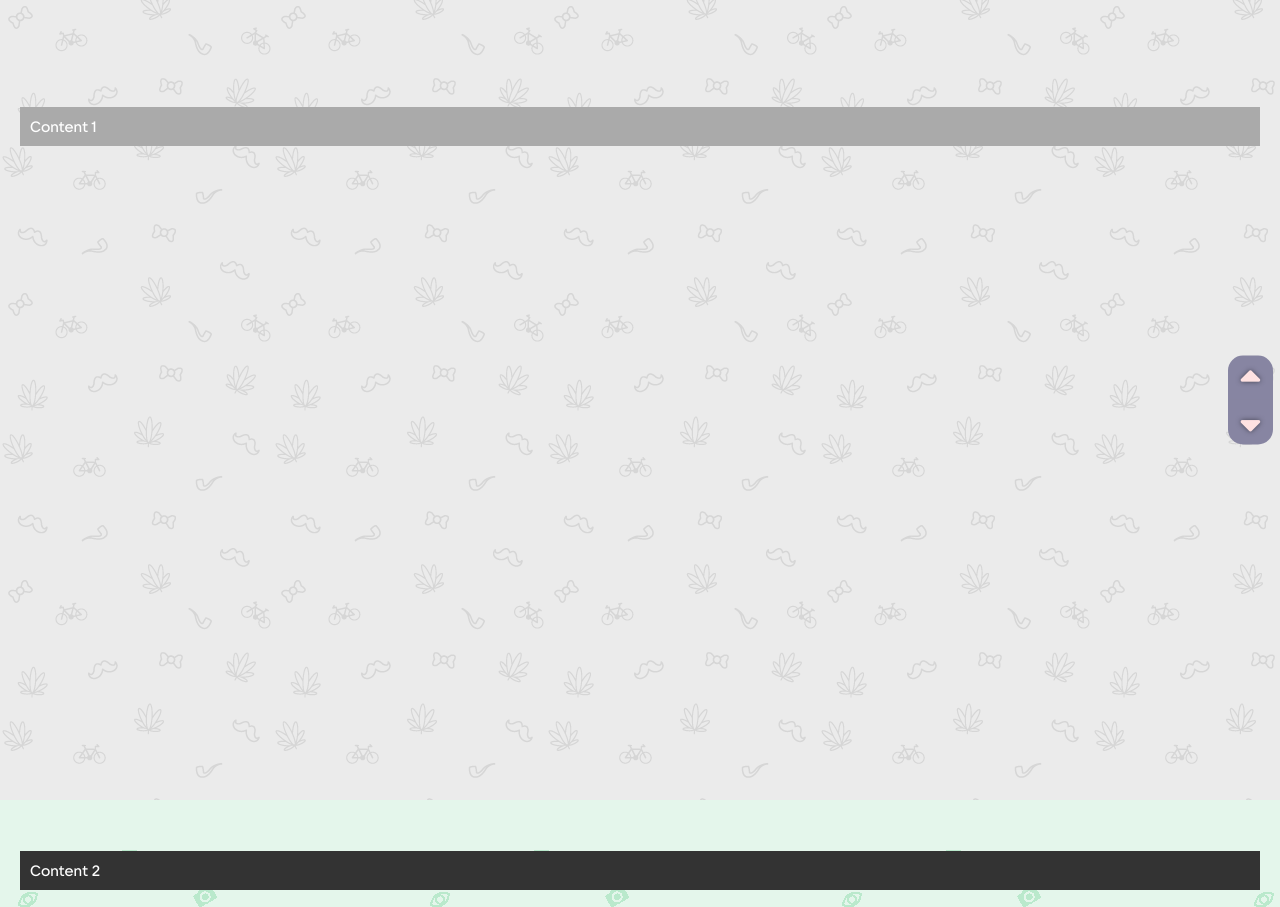
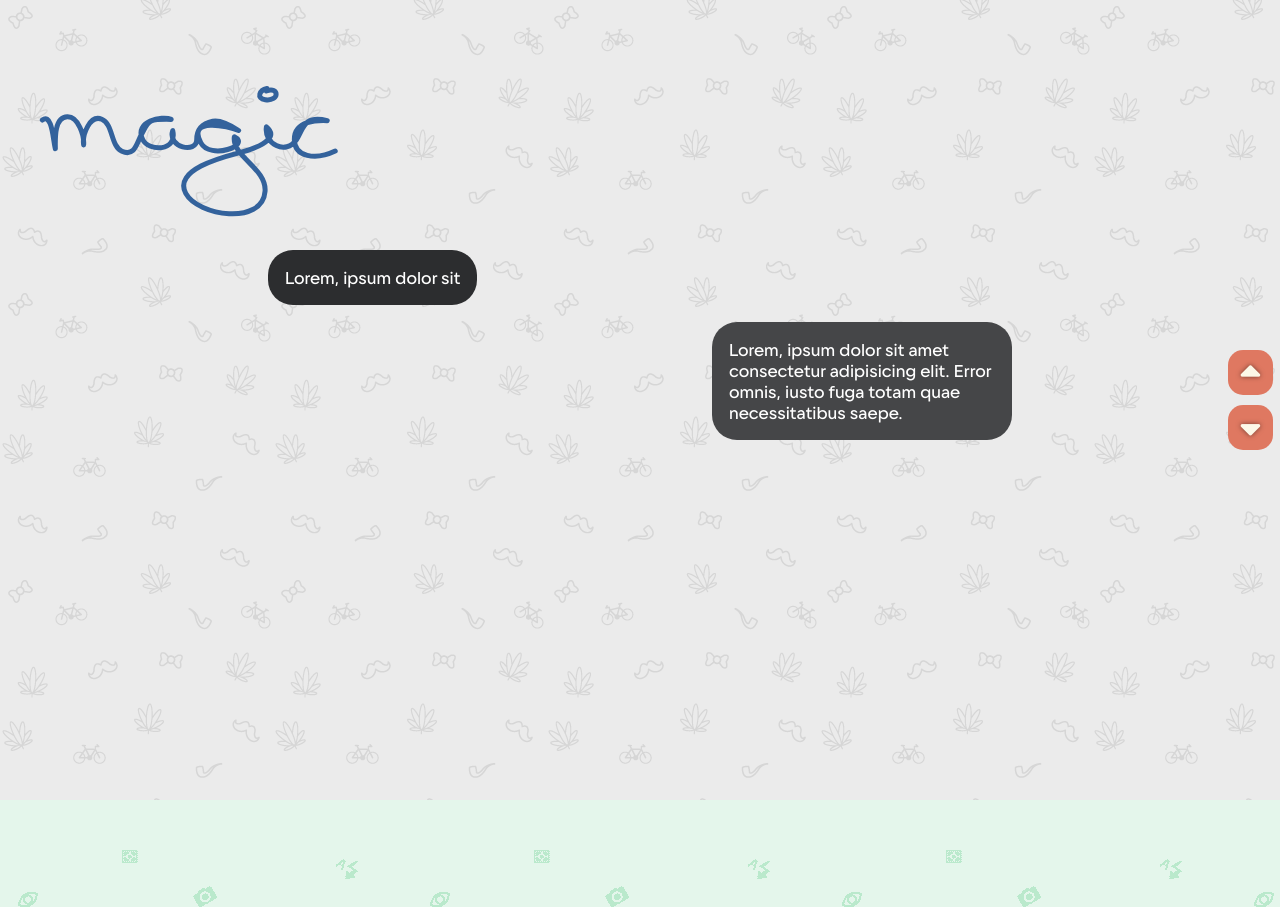
Before and after one commit to vgayduk/bd, a plain HTML site: page index.html in a window 1280 px wide. Shown: the top 907 px of the page. Drawn offline with Linux system fonts and the light colour scheme.

Commit message:
Feature: Setup scroll & add messages

```diff
--- a/index.html
+++ b/index.html
@@ -23,26 +23,87 @@
       <div id="parallax1" class="parallaxParent">
         <div class="paralax-background"></div>
         <div class="section-wrapper">
-          <div id="trigger1" class="section-trigger"></div>
-          <div class="message">Content 1</div>
+          <svg version="1.1" xmlns="http://www.w3.org/2000/svg" width="350" height="200">
+            <path
+              id="word"
+              style="
+                stroke-linecap: round;
+                stroke-linejoin: round;
+                stroke-dasharray: 1009.23px;
+                stroke-dashoffset: 1009.23px;
+              "
+              fill="none"
+              stroke="#000000"
+              stroke-width="5"
+              d="M22.328,70.018c9.867-7.4,10.724,20.434,13.014,28.694c-0.08-9.105-1.308-31.463,11.936-31.886
+			c11.313-0.361,17.046,19.368,16.367,28.098c-1.432-10.289,6.234-30.682,18.163-25.671c11.505,4.833,8.682,26.772,20.071,31.964
+			c13.06,5.953,14.854-8.305,19.734-17.017c7.188-12.836,4.933-15.417,29.6-14.8c-8.954-3.842-37.42,1.728-28.539,20.1
+			c5.823,12.045,34.911,12.583,30.018-8.873c-5.385,17.174,24.01,23.104,24.01,9.123c0-9.867,3.816-15.937,16.034-18.5
+			c8.359-1.754,18.982,4.754,25.9,9.25c-10.361-4.461-51.941-13.776-37.749,12.357c9.435,17.372,50.559,2.289,33.477-6.063
+			c-2.871,19.008,32.415,31.684,30.695,54.439c-2.602,34.423-66.934,24.873-79.302,2.134c-13.11-24.101,38.981-36.781,54.798-40.941
+			c8.308-2.185,42.133-12.162,25.88-25.587c-2.779,17.058,19.275,28.688,29.963,12.911c6.862-10.131,6.783-25.284,30.833-19.117
+			c-9.404-0.429-32.624-0.188-32.864,18.472c-0.231,17.912,21.001,21.405,40.882,11.951"
+            ></path>
+            <path
+              id="dot"
+              style="
+                stroke-linecap: round;
+                stroke-linejoin: round;
+                stroke-dasharray: 44.2974px;
+                stroke-dashoffset: 44.2974px;
+              "
+              fill="none"
+              stroke="#000000"
+              stroke-width="5"
+              d="M247.003,38.567c-7.423,1.437-11.092,9.883-1.737,11.142c14.692,1.978,13.864-13.66,1.12-8.675"
+            ></path>
+          </svg>
+          <div class="message-wrapper">
+            <div class="message">Lorem, ipsum dolor sit</div>
+          </div>
+          <div class="message-wrapper right">
+            <div class="message">
+              Lorem, ipsum dolor sit amet consectetur adipisicing elit. Error omnis, iusto fuga
+              totam quae necessitatibus saepe.
+            </div>
+          </div>
         </div>
       </div>
       <div id="parallax2" class="parallaxParent">
         <div class="paralax-background"></div>
         <div class="section-wrapper">
-          <div id="trigger2" class="section-trigger"></div>
-          <div class="message">Content 2</div>
+          <div class="message-wrapper right">
+            <div class="message">
+              Lorem, ipsum dolor sit amet consectetur adipisicing elit. Error omnis, iusto fuga
+              totam quae necessitatibus saepe. Numquam ex doloribus voluptatum dolor impedit! Sequi,
+              nihil assumenda consequatur quia repellendus possimus ea.
+            </div>
+          </div>
         </div>
       </div>
       <div id="parallax3" class="parallaxParent">
         <div class="paralax-background"></div>
         <div class="section-wrapper">
-          <div id="trigger3" class="section-trigger"></div>
-          <div class="message">Content 3</div>
+          <div class="message-wrapper">
+            <div class="message">
+              Lorem, ipsum dolor sit amet consectetur adipisicing elit. Error omnis, iusto fuga
+              totam quae necessitatibus saepe. Numquam ex doloribus voluptatum dolor impedit! Sequi,
+              nihil assumenda consequatur quia repellendus possimus ea.
+            </div>
+          </div>
         </div>
       </div>
       <div id="parallax4" class="parallaxParent">
         <div class="paralax-background"></div>
+        <div class="section-wrapper">
+          <div class="message-wrapper">
+            <div class="message">
+              Lorem, ipsum dolor sit amet consectetur adipisicing elit. Error omnis, iusto fuga
+              totam quae necessitatibus saepe. Numquam ex doloribus voluptatum dolor impedit! Sequi,
+              nihil assumenda consequatur quia repellendus possimus ea.
+            </div>
+          </div>
+        </div>
       </div>
     </div>
 
--- a/src/scripts/index.js
+++ b/src/scripts/index.js
@@ -4,22 +4,39 @@ let currentSection = 0;
 const btnUp = document.querySelector("#button-up");
 const btnDown = document.querySelector("#button-down");
 
+sections[currentSection].scrollIntoView({
+  behavior: "smooth",
+  block: "start",
+});
+
+sections[currentSection].querySelector(".section-wrapper").classList.add("visible");
+let delay = 0.8;
+
+for (let i = 0; i < sections.length; i++) {
+  const messages = sections[i].querySelectorAll(".message-wrapper");
+
+  for (let j = 0; j < messages.length; j++) {
+    messages[j].querySelector(".message").style.transitionDelay = `${delay}s`;
+    delay++;
+  }
+  delay = 0.8;
+}
+
 const scrollEventHandler = (value) => {
   if (value > 0 && currentSection < sections.length - 1) {
     currentSection++;
+    sections[currentSection - 1].querySelector(".section-wrapper").classList.remove("visible");
   } else if (value < 0 && currentSection > 0) {
     currentSection--;
+    sections[currentSection + 1].querySelector(".section-wrapper").classList.remove("visible");
   }
   sections[currentSection].scrollIntoView({
     behavior: "smooth",
     block: "start",
   });
+
+  sections[currentSection].querySelector(".section-wrapper").classList.add("visible");
 };
-
-sections[currentSection].scrollIntoView({
-  behavior: "smooth",
-  block: "start",
-});
 
 document.addEventListener(
   "touchmove",
@@ -61,15 +78,33 @@ new ScrollMagic.Scene({ triggerElement: "#parallax3" })
   .setTween("#parallax3 > div", { y: "80%", ease: Linear.easeNone })
   .addTo(controller);
 
-const triggers = document.querySelectorAll(".section-trigger");
+function pathPrepare($el) {
+  var lineLength = $el[0].getTotalLength();
+  $el.css("stroke-dasharray", lineLength);
+  $el.css("stroke-dashoffset", lineLength);
+}
 
-triggers.forEach((item) => {
-  new ScrollMagic.Scene({
-    triggerElement: `#${item.getAttribute("id")}`,
-    triggerHook: 0.9, // show, when scrolled 10% into view
-    duration: 0, // hide 10% before exiting view (80% + 10% from bottom)
-    offset: 10, // move trigger to center of element
-  })
-    .setClassToggle(`#${item.getAttribute("id")} + div`, "visible") // add class to reveal
-    .addTo(controller);
-});
+var $word = $("path#word");
+var $dot = $("path#dot");
+
+// prepare SVG
+pathPrepare($word);
+pathPrepare($dot);
+
+// init controller
+var controller = new ScrollMagic.Controller();
+
+// build tween
+var tween = new TimelineMax()
+  .add(TweenMax.to($word, 0.9, { strokeDashoffset: 0, ease: Linear.easeNone })) // draw word for 0.9
+  .add(TweenMax.to($dot, 0.1, { strokeDashoffset: 0, ease: Linear.easeNone })) // draw dot for 0.1
+  .add(TweenMax.to("path", 1, { stroke: "#33629c", ease: Linear.easeNone }), 0); // change color during the whole thing
+
+// build scene
+var scene = new ScrollMagic.Scene({
+  triggerElement: "#word",
+  duration: 200,
+  tweenChanges: true,
+})
+  .setTween(tween)
+  .addTo(controller);
--- a/src/styles/main.css
+++ b/src/styles/main.css
@@ -16,25 +16,8 @@ html {
 
 body {
   background: #fcfbfe;
-}
-
-.parallaxParent {
-  height: 100vh;
-  position: relative;
-  overflow: hidden;
-}
-
-.parallaxParent > .paralax-background {
-  height: 200%;
-  position: relative;
-  top: -100%;
-}
-
-.section-wrapper {
-  position: absolute;
-  top: 0;
-  width: 100%;
-  padding: 50px 20px;
+  color: #e8e9ed;
+  overflow-y: hidden;
 }
 
 #parallax1 > .paralax-background {
@@ -53,24 +36,74 @@ body {
   background: url("../../img/bg1.png");
 }
 
-.message {
-  background: #333;
-  color: #fff;
-  padding: 10px;
-  font-size: 1.5rem;
-  transition: all 0.2s 1.5s;
+.parallaxParent {
+  height: 100vh;
+  position: relative;
+  overflow: hidden;
 }
 
-.message.visible {
-  background: #aaa;
+.parallaxParent > .paralax-background {
+  height: 200%;
+  position: relative;
+  top: -100%;
 }
 
-.section-trigger {
-  height: 1px;
+.section-wrapper {
+  position: absolute;
+  top: 0;
   width: 100vw;
+  height: 100vh;
+  padding: 50px 20px;
+  transform: none !important;
+  z-index: 1;
+  display: flex;
+  flex-direction: column;
+}
+
+.message-wrapper {
+  width: 100%;
+  height: fit-content;
+  display: flex;
+  padding: 0 20%;
+}
+
+.message-wrapper + .message-wrapper {
+  margin-top: 17px;
+}
+
+.message-wrapper.right {
+  justify-content: flex-end;
+}
+
+.message-wrapper.right .message {
+  transform: translateX(300%);
+  background: #454648;
+}
+
+.message {
+  background: #2c2d2f;
+  color: #fff;
+  padding: 17px;
+  border-radius: 25px;
+  font-size: 1.7rem;
+  transition: all 1s 0.8s cubic-bezier(0.68, -0.55, 0, 1.75);
+  width: fit-content;
+  height: fit-content;
+  transform: translateX(-300%);
+  max-width: 300px;
+}
+
+.time {
+  color: #818284;
+  font-size: 1.5rem;
+}
+
+.section-wrapper.visible .message {
+  transform: translateX(0);
 }
 
 .nav-container {
+  z-index: 10;
   position: fixed;
   top: 50%;
   right: 7px;
@@ -78,35 +111,41 @@ body {
 }
 
 .nav-container > div {
-  background: #8785a2;
+  background: #df7861;
   width: 45px;
   height: 45px;
   display: flex;
   justify-content: center;
   align-items: center;
   font-size: 3.5rem;
-  color: #ffe2e2;
+  color: #fcf8e8;
   transition: all 0.3s;
   cursor: pointer;
+  border-radius: 15px;
 }
 
 .nav-container > div i {
+  transition: all 0.3s;
   text-shadow: 0 0 5px rgba(0, 0, 0, 0.5);
 }
 
 #button-down {
-  padding-bottom: 10px;
+  padding-bottom: 12px;
   border-bottom-left-radius: 15px;
   border-bottom-right-radius: 15px;
 }
 
 #button-up {
-  margin-bottom: -1px;
-  padding-top: 10px;
+  margin-bottom: 10px;
+  padding-top: 12px;
   border-top-left-radius: 15px;
   border-top-right-radius: 15px;
 }
 
 .nav-container > div:hover {
-  box-shadow: 0 0 20px rgba(51, 51, 51, 0.05);
+  box-shadow: 0 0 10px 1px rgba(51, 51, 51, 0.5);
 }
+
+.nav-container > div:hover i {
+  text-shadow: none;
+}
```
